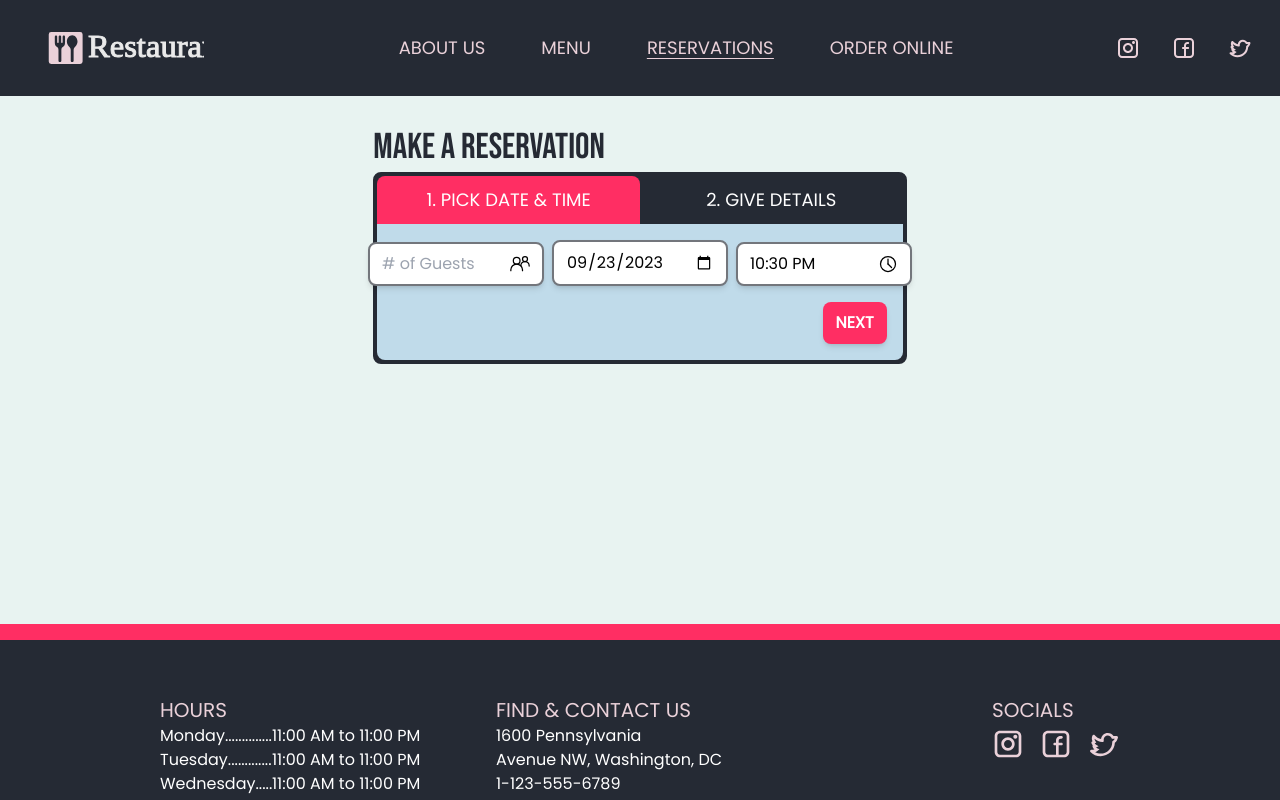
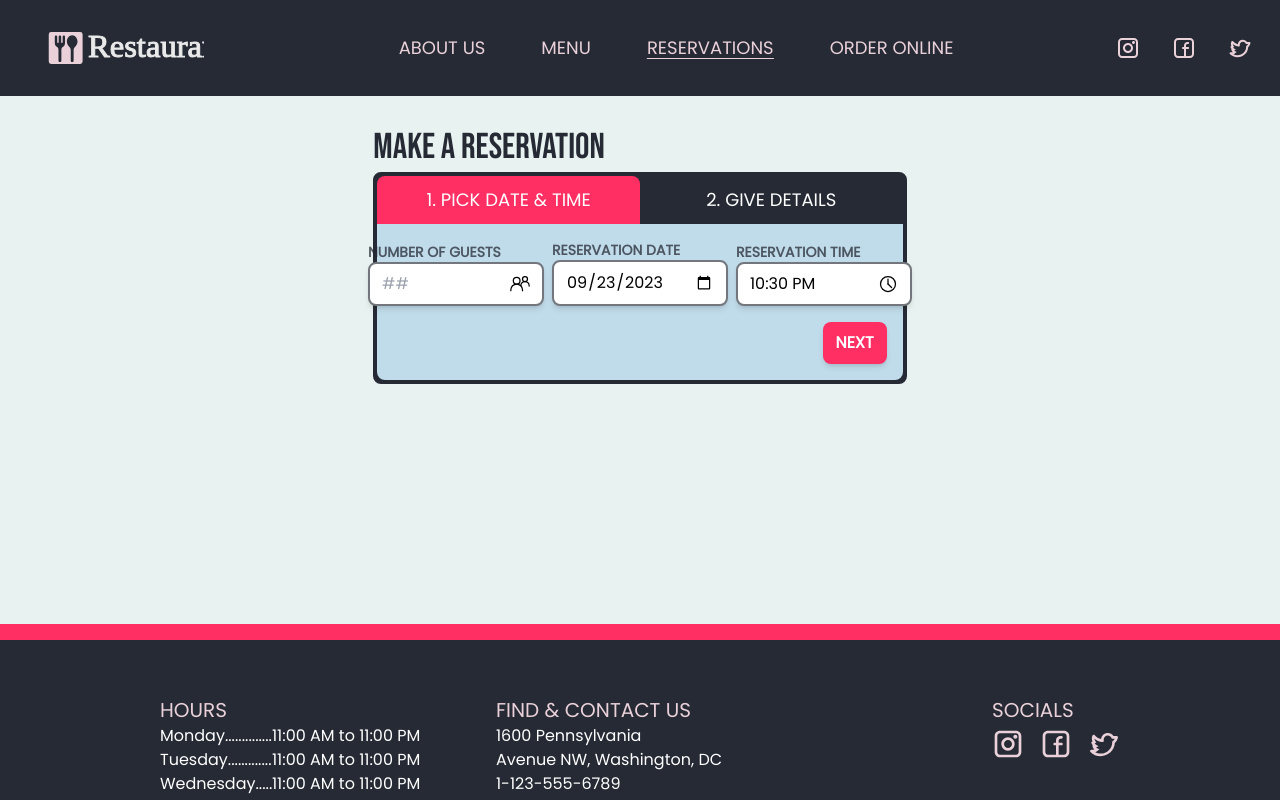
Before and after one commit to THallerJ/restaurant-next, a Next.js app: page /reservations in a window 1280 px wide. Built offline with nearby package versions, Linux system fonts and the light colour scheme.

Commit message:
fixed InputLabel

```diff
--- a/src/app/order/submit/components/YourOrder.tsx
+++ b/src/app/order/submit/components/YourOrder.tsx
@@ -1,5 +1,5 @@
 "use client";
-import { AnimatedButton } from "@/components";
+import { AnimatedButton, InputLabel } from "@/components";
 import { ListDivider } from "@/components";
 import { cartItems } from "../../types";
 
@@ -23,15 +23,18 @@ const YourOrder = ({ cartItems }: { cartItems: cartItems }) => {
       </div>
     );
   };
+
   const DiscountCode = () => {
     return (
       <div className="flex w-full flex-col items-center justify-center">
-        <input
+        <InputLabel
+          id="discount_code"
           maxLength={5}
           minLength={5}
           size={5}
           className="input w-full py-2 sm:w-10/12 md:w-3/4 lg:w-3/5"
-          placeholder="Discount Code"
+          placeholder="X-X-X-X-X"
+          label="Discount Code"
         />
         <AnimatedButton className="mt-2 w-full sm:w-10/12 md:w-3/4 lg:w-3/5">
           Apply code
--- a/src/app/reservations/components/DateTime.tsx
+++ b/src/app/reservations/components/DateTime.tsx
@@ -1,5 +1,5 @@
 "use client";
-import { InputList } from "@/components";
+import { InputLabel, InputList } from "@/components";
 import { useReservation } from "../contexts/ReservationContext";
 import { formatDate, formatTime } from "@/utils";
 import { People, Time } from "@/assets";
@@ -40,19 +40,20 @@ const DateTime = () => {
           text={guestNum ? `${getGuest(guestNum)}` : undefined}
           className={inputStyle}
           items={guestNums}
-          placeholder="# of Guests"
+          placeholder="##"
           onSelect={updateGuestNum}
           format={(item) => `${getGuest(item)}`}
           Icon={People}
-          center
+          label="Number of guests"
         />
-        <input
+        <InputLabel
           id="selectDate"
           type="date"
           min={formatDate(currentDate)}
           value={formatDate(selectedDate)}
           className={inputStyle}
           onChange={(e) => updateDate(e.target.value)}
+          label="Reservation Date"
         />
         <InputList
           id="selectTime"
@@ -63,6 +64,7 @@ const DateTime = () => {
           format={(item) => formatTime(...item)}
           Icon={Time}
           center
+          label="Reservation Time"
         />
       </div>
     </div>
--- a/src/components/InputLabel.tsx
+++ b/src/components/InputLabel.tsx
@@ -1,3 +1,5 @@
+import { ChangeEventHandler } from "react";
+
 type InputLabelProps<T> = {
   id: string;
   text?: string | null;
@@ -6,6 +8,12 @@ type InputLabelProps<T> = {
   label: string;
   required?: boolean;
   type?: string;
+  maxLength?: number;
+  minLength?: number;
+  size?: number;
+  min?: string | number;
+  value?: string | number | readonly string[];
+  onChange?: ChangeEventHandler<HTMLInputElement>;
 };
 
 const InputLabel = <T,>({ label, ...props }: InputLabelProps<T>) => {
```
